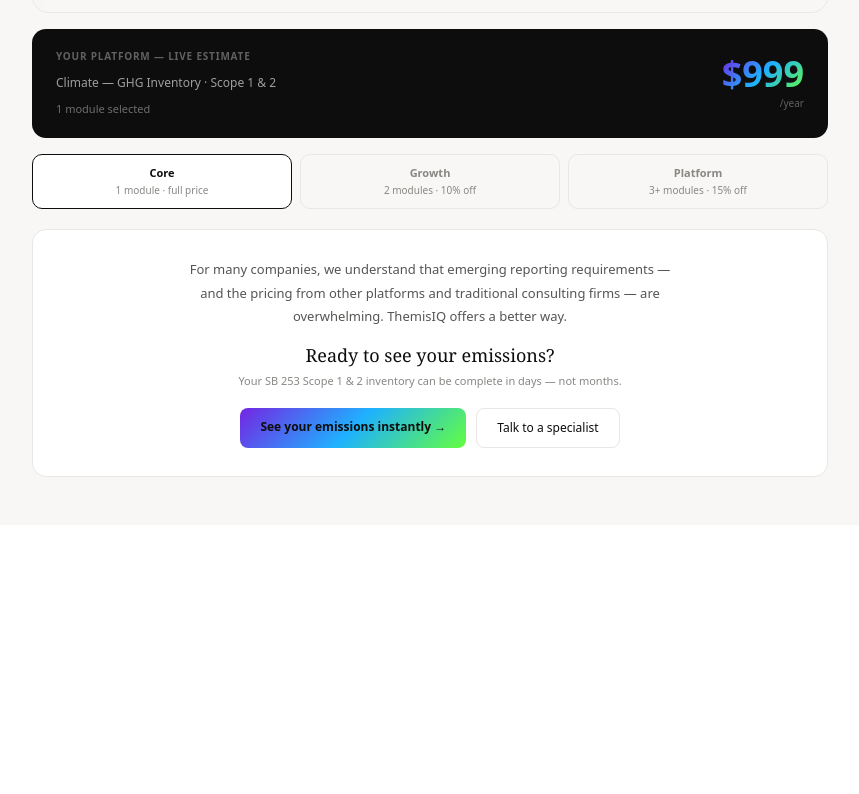
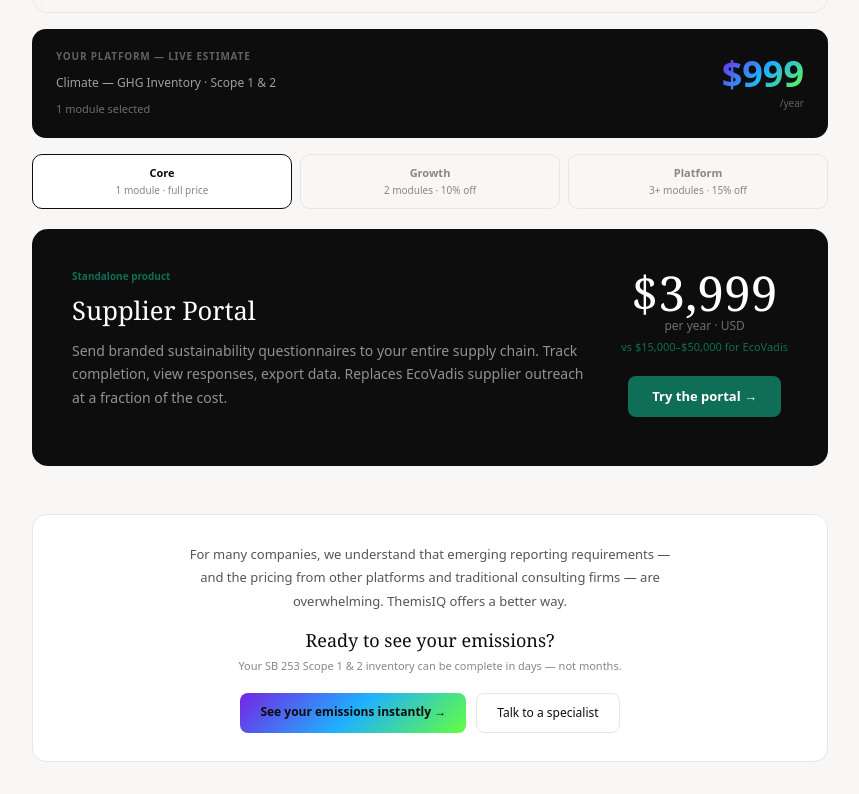
Before and after one commit to themisiqco/themisiq, a Next.js app: page /pricing in a window 1280 px wide. Shown: the part 1569-2363 px from the top of the page, without its empty margins (210-1069 px from the left). Before the commit the page ends 2094 px from the top, so only its background shows below. Built offline with nearby package versions, Linux system fonts and the light colour scheme.

Commit message:
feat: supplier portal standalone pricing — ,999/yr on pricing page

```diff
--- a/app/pricing/page.tsx
+++ b/app/pricing/page.tsx
@@ -626,6 +626,21 @@ export default function PricingPage() {
             )
           })}
         </div>
+<div style={{ background: '#0d0d0d', borderRadius: 16, padding: '2.5rem', marginBottom: '3rem' }}>
+          <div style={{ display: 'flex', alignItems: 'flex-start', justifyContent: 'space-between', gap: '2rem', flexWrap: 'wrap' as const }}>
+            <div style={{ flex: 1 }}>
+              <div style={{ fontSize: 10, fontWeight: 700, color: '#0F6E56', marginBottom: 8 }}>Standalone product</div>
+              <div style={{ fontFamily: 'Georgia, serif', fontSize: '1.6rem', fontWeight: 400, color: '#fff', marginBottom: 8 }}>Supplier Portal</div>
+              <div style={{ fontSize: 14, color: 'rgba(255,255,255,0.55)', lineHeight: 1.7, marginBottom: 16, maxWidth: 520 }}>Send branded sustainability questionnaires to your entire supply chain. Track completion, view responses, export data. Replaces EcoVadis supplier outreach at a fraction of the cost.</div>
+            </div>
+            <div style={{ textAlign: 'center', flexShrink: 0 }}>
+              <div style={{ fontFamily: 'Georgia, serif', fontSize: '3rem', fontWeight: 400, color: '#fff', lineHeight: 1 }}>$3,999</div>
+              <div style={{ fontSize: 12, color: 'rgba(255,255,255,0.4)', marginBottom: 4 }}>per year · USD</div>
+              <div style={{ fontSize: 11, color: '#0F6E56', marginBottom: 20 }}>vs $15,000–$50,000 for EcoVadis</div>
+              <a href="/dashboard/supply-chain/portal" style={{ display: 'inline-block', padding: '11px 24px', borderRadius: 8, background: '#0F6E56', color: '#fff', fontSize: 13, fontWeight: 600, textDecoration: 'none' }}>Try the portal →</a>
+            </div>
+          </div>
+        </div>
 
         {/* Dynamic closing CTA */}
         <div style={s.ctaWrap}>
```
